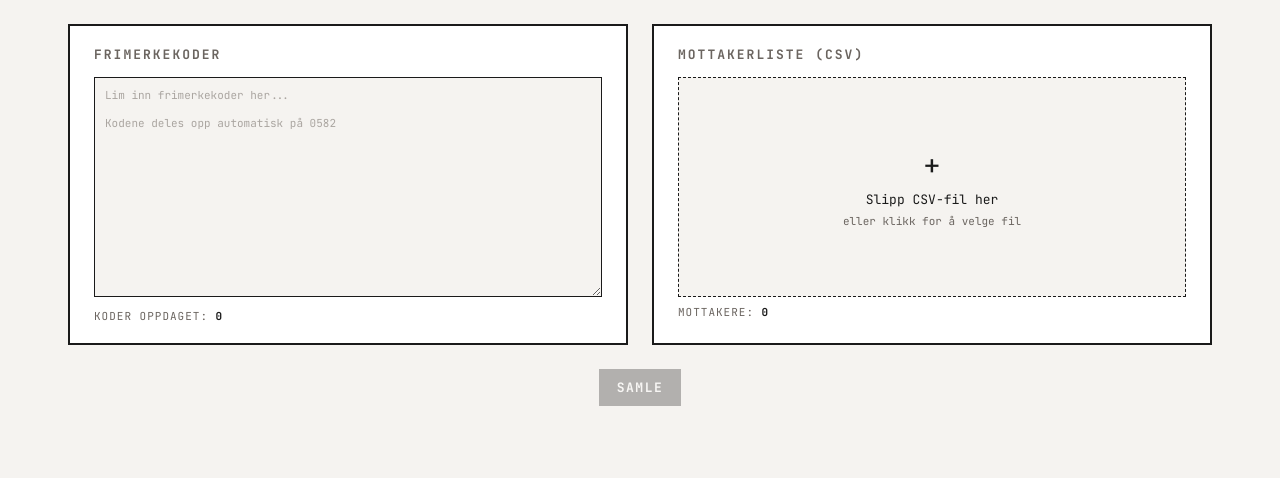
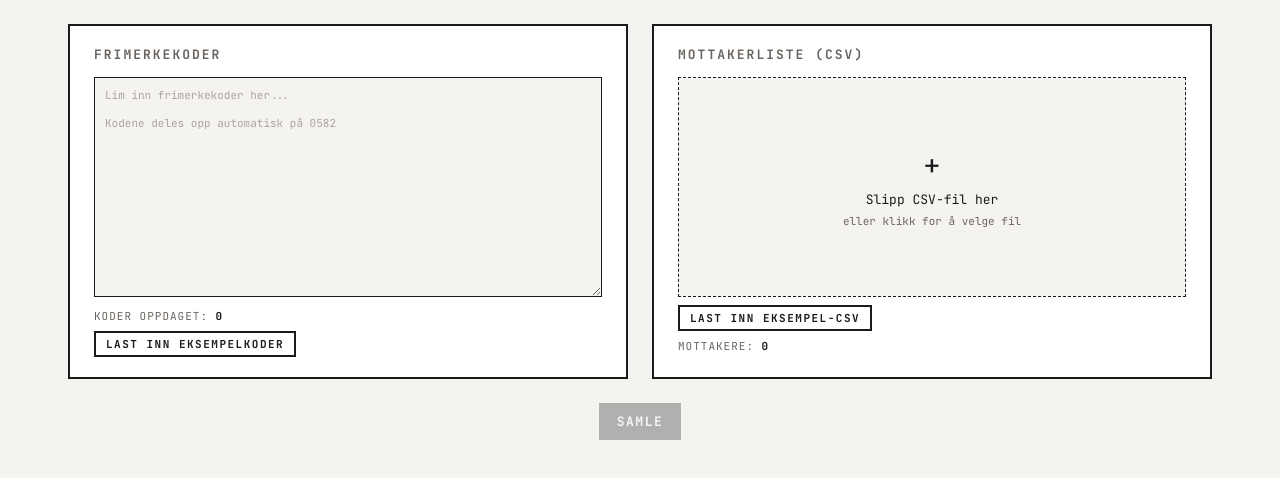
Before and after one commit to koffeinkode/shiply, a plain HTML site: page index.html in a window 1280 px wide. Shown: the part 112-590 px from the top of the page. Drawn offline with Linux system fonts and the light colour scheme.

Commit message:
Legg til demoknapper og eksempelfiler for koder og mottakere

```diff
--- a/index.html
+++ b/index.html
@@ -488,6 +488,7 @@ textarea::placeholder {
         <h3>Frimerkekoder</h3>
         <textarea id="code-input" placeholder="Lim inn frimerkekoder her...&#10;&#10;Kodene deles opp automatisk på 0582"></textarea>
         <div class="counter">Koder oppdaget: <strong id="code-count">0</strong></div>
+        <button class="btn btn-sm" style="margin-top:8px" onclick="loadDemoCodes()">Last inn eksempelkoder</button>
       </div>
       <div class="panel">
         <h3>Mottakerliste (CSV)</h3>
@@ -497,6 +498,7 @@ textarea::placeholder {
           <span class="drop-hint">eller klikk for å velge fil</span>
           <input type="file" id="csv-file" accept=".csv,.txt">
         </div>
+        <button class="btn btn-sm" style="margin-top:8px" onclick="loadDemoCSV()">Last inn eksempel-CSV</button>
         <div class="counter">Mottakere: <strong id="recipient-count">0</strong></div>
       </div>
     </div>
@@ -1045,6 +1047,26 @@ function downloadBlob(content, filename, mimeType) {
   URL.revokeObjectURL(url);
 }
 
+function loadDemoCodes() {
+  fetch('demo_frimerkekoder.txt')
+    .then(r => r.text())
+    .then(text => {
+      codeInput.value = text;
+      codeInput.dispatchEvent(new Event('input'));
+    })
+    .catch(() => {});
+}
+
+function loadDemoCSV() {
+  fetch('demo_mottakere.csv')
+    .then(r => r.blob())
+    .then(blob => {
+      const file = new File([blob], 'demo_mottakere.csv', { type: 'text/csv' });
+      loadCSVFile(file);
+    })
+    .catch(() => {});
+}
+
 let toastTimeout;
 function showToast(msg) {
   toastEl.textContent = msg;
```
